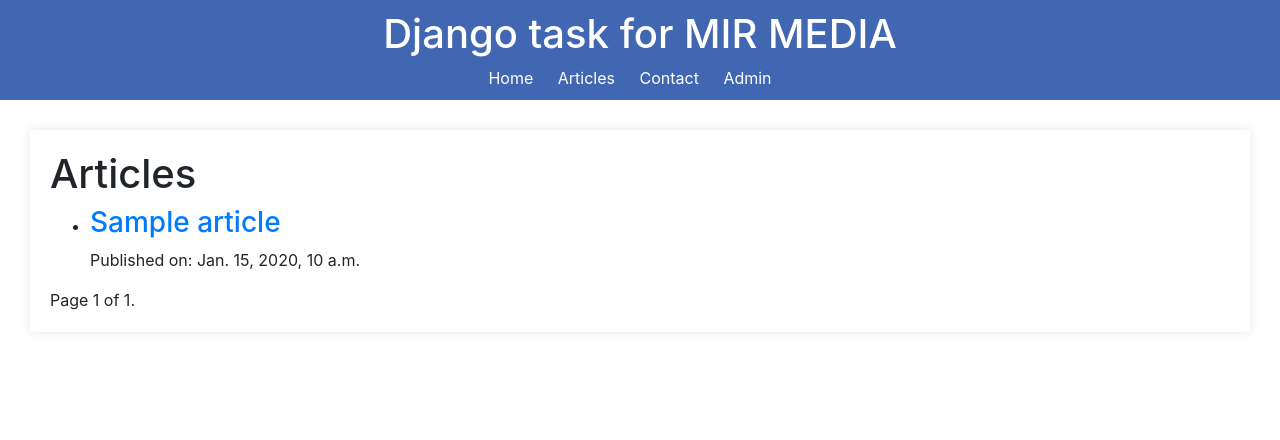
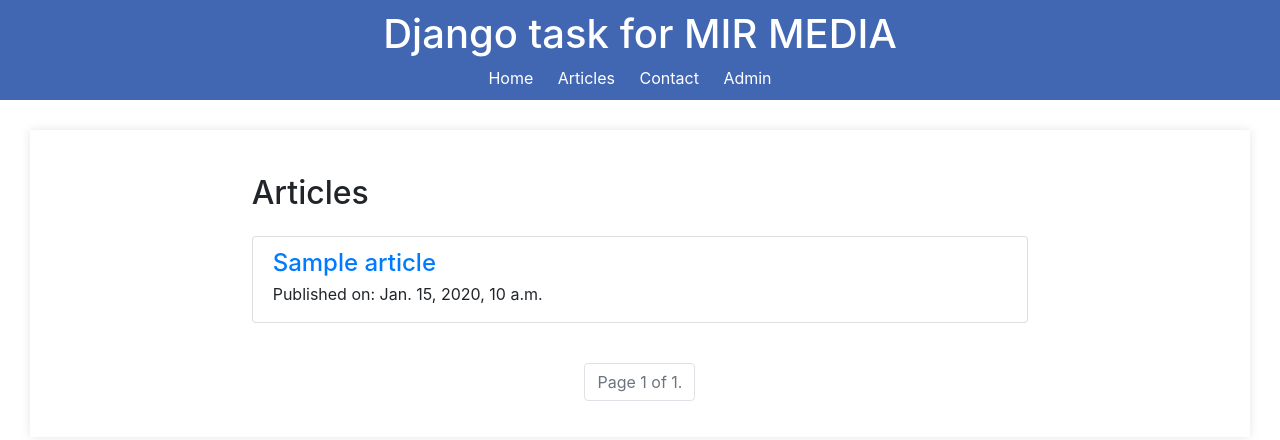
Before and after one commit to deq789/Django-blog-task, a Django app: page /blog/ in a window 1280 px wide. Shown: the top 440 px of the page. Run offline with Django 4.2, Linux system fonts and the light colour scheme; tables that the repository leaves empty hold one stand-in row (values such as "Sample post"); some libraries are stand-ins or nearby versions.

Commit message:
Add bootstrap styles to articles and contact form page

```diff
--- a/apps/blog/templates/articles.html
+++ b/apps/blog/templates/articles.html
@@ -1,34 +1,43 @@
 {% extends 'base.html' %}
 
 {% block content %}
-
-<h1>Articles</h1>
-<ul>
+    <div class="row">
+        <div class="col-md-8 offset-md-2">
+            <h2 class="my-4">Articles</h2>
+            <ul class="list-group">
                 {% for article in articles %}
-    <li class="article-item">
-        <h3><a
-            href="{% url 'apps.blog:article_detail' slug=article.slug pk=article.pk %}">{{article.title}}</a></h3>
-        <p>Published on: <span class="date">{{ article.publication_datetime }} </span></p>
+                    <li class="list-group-item article-item mb-3">
+                        <h4 class="mb-1"><a href="{% url 'apps.blog:article_detail' slug=article.slug pk=article.pk %}">{{ article.title }}</a></h4>
+                        <p class="mb-1">Published on: <span class="date">{{ article.publication_datetime }}</span></p>
                     </li>
                 {% endfor %}
             </ul>
 
-<div class="pagination">
+           <nav aria-label="Page navigation">
+    <ul class="pagination mt-4 justify-content-center">
         <span class="step-links">
             {% if page_obj.has_previous %}
-            <a href="?page=1">&laquo; first</a>
-            <a href="?page={{ page_obj.previous_page_number }}">previous</a>
+                <li class="page-item"><a class="page-link" href="?page=1">&laquo; first</a></li>
+                <li class="page-item"><a class="page-link" href="?page={{ page_obj.previous_page_number }}">previous</a></li>
             {% endif %}
 
-        <span class="current">
+            <li class="page-item disabled">
+                <span class="page-link">
                     Page {{ page_obj.number }} of {{ page_obj.paginator.num_pages }}.
                 </span>
+            </li>
 
             {% if page_obj.has_next %}
-            <a href="?page={{ page_obj.next_page_number }}">next</a>
-            <a href="?page={{ page_obj.paginator.num_pages }}">last &raquo;</a>
+                <li class="page-item"><a class="page-link" href="?page={{ page_obj.next_page_number }}">next</a></li>
+                <li class="page-item"><a class="page-link" href="?page={{ page_obj.paginator.num_pages }}">last &raquo;</a></li>
             {% endif %}
         </span>
+    </ul>
+</nav>
+
+        </div>
     </div>
 
+
+
 {%endblock%}
--- a/apps/contact/forms.py
+++ b/apps/contact/forms.py
@@ -7,3 +7,8 @@ class ContactForm(forms.ModelForm):
     class Meta:
         model = ContactRequest
         fields = ['name', 'email', 'content']
+
+    content = forms.CharField(
+        widget=forms.Textarea(attrs={'placeholder': 'Write your message here'}),
+        required=True
+    )
```
Also changed, not shown: apps/blog/templates/article_detail.html (+17 -8 lines), apps/contact/templates/contact_form.html (+23 -5 lines). Lines whose indentation alone changed are shown as unchanged.
